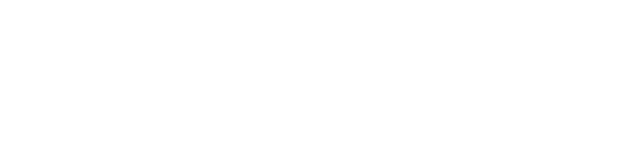
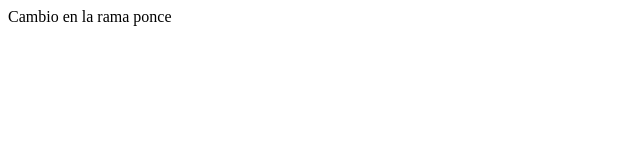
Before and after one commit to axelvilla/Filter-App, a plain HTML site: page index.html in a window 1280 px wide. Shown: the whole page, without its empty margins (0-640 px from the left). Drawn offline with Linux system fonts and the light colour scheme.

Commit message:
cambio en rama ponce

```diff
--- a/index.html
+++ b/index.html
@@ -8,7 +8,9 @@
 </head>
 <body>
 
-    <div class="container"></div>
+    <div class="container">
+        Cambio en la rama ponce
+    </div>
 
 </body>
 
```
